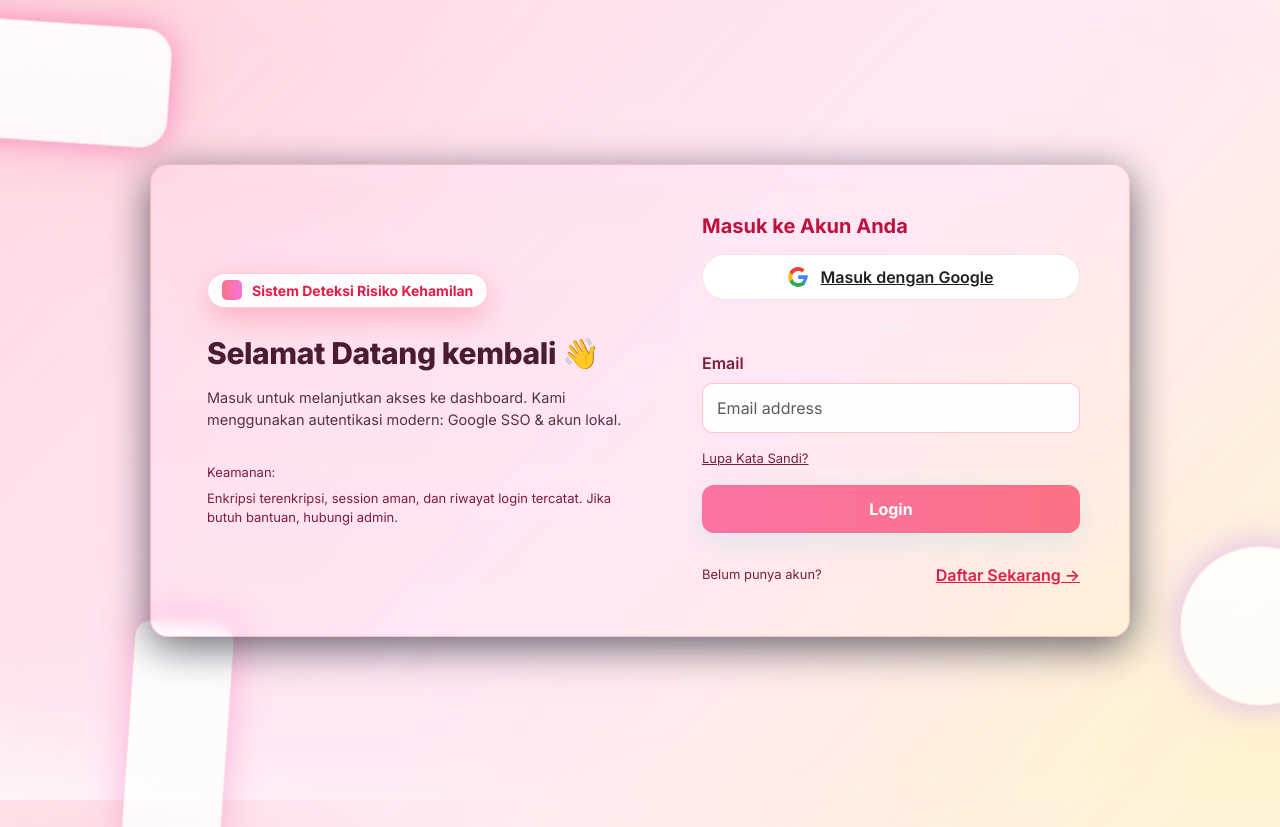
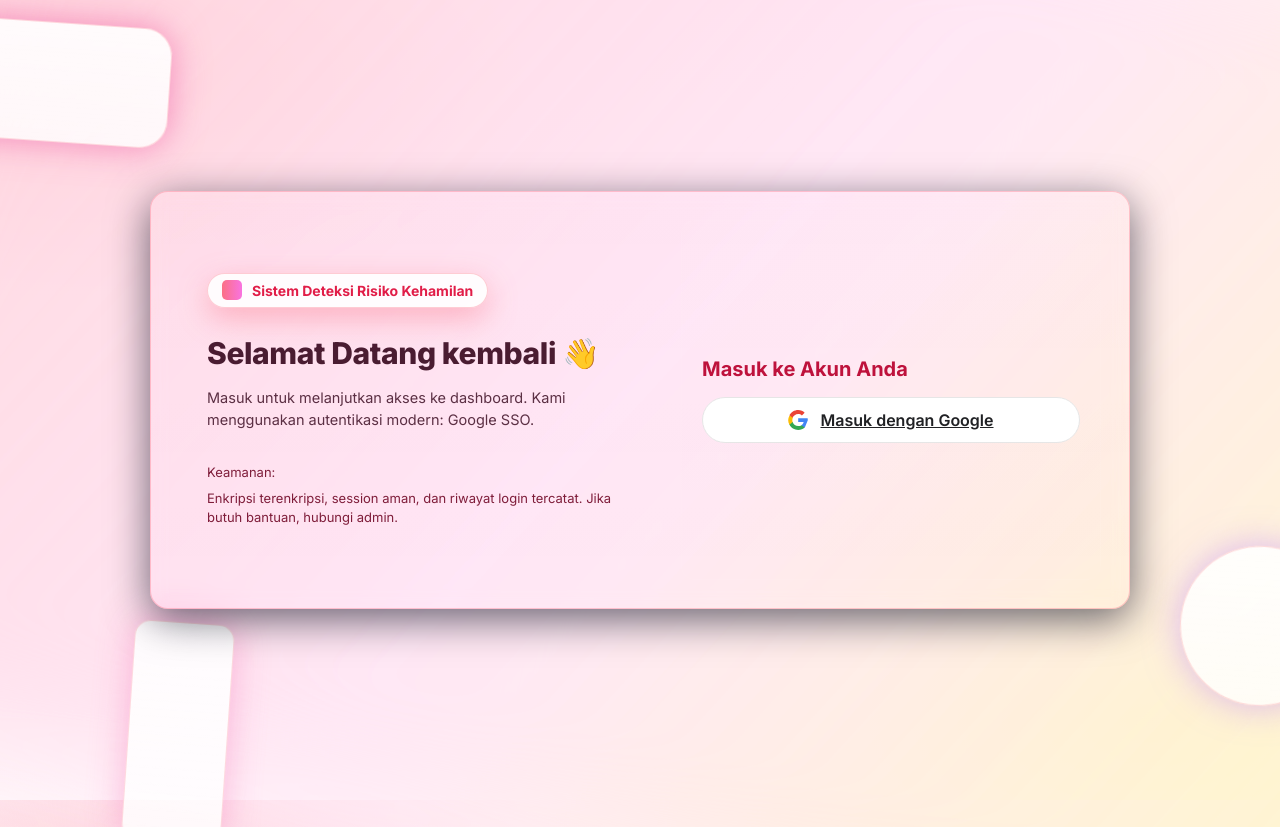
Before and after one commit to MiftahurRizqy/preeklamsia-dan-eklamsia, a Django app: page /accounts/login/ in a window 1280 px wide; the page is wider, and only the part inside the window is pictured. Shown: the top 827 px of that part. Run offline with Django 5.2, Linux system fonts and the light colour scheme; data comes from the database, SQL or seed files in the repository; some libraries are stand-ins or nearby versions.

Commit message:
Update login.html

```diff
--- a/templates/account/login.html
+++ b/templates/account/login.html
@@ -386,8 +386,8 @@
         </div>
 
         <h1 style="margin-top:12px">Selamat Datang kembali 👋</h1>
-        <p class="muted">Masuk untuk melanjutkan akses ke dashboard. Kami menggunakan autentikasi modern: Google SSO &
-          akun lokal.</p>
+        <p class="muted">Masuk untuk melanjutkan akses ke dashboard. Kami menggunakan autentikasi modern: Google SSO.
+        </p>
 
         <div style="margin-top:10px">
           <small class="muted">Keamanan:</small>
@@ -428,41 +428,8 @@
         {% endfor %}
         {% endif %}
 
-        <div class="divider-plain" aria-hidden="true"><span>atau</span></div>
+        <!-- Local login form removed as requested (Google only) -->
 
-        <!-- Local login form -->
-        <form class="login" method="POST" action="{% url 'account_login' %}" novalidate>
-          {% csrf_token %}
-
-          {% for field in form %}
-          {% if field.name != 'remember' %}
-          <div class="mb-3">
-            <label class="form-label" for="{{ field.id_for_label }}">{{ field.label }}</label>
-            {{ field|add_class:"form-control" }}
-            {% for error in field.errors %}
-            <div class="text-danger small mt-1">{{ error }}</div>
-            {% endfor %}
-          </div>
-          {% endif %}
-          {% endfor %}
-
-          <div class="d-flex justify-content-between align-items-center mb-3">
-            <a class="muted" href="{% url 'account_reset_password' %}">Lupa Kata Sandi?</a>
-            {% if form.remember %}
-            <div class="form-check">
-              {{ form.remember|add_class:"form-check-input" }}
-              <label class="form-check-label muted" for="{{ form.remember.id_for_label }}">Ingat Saya</label>
-            </div>
-            {% endif %}
-          </div>
-
-          <button class="btn btn-primary-custom w-100 mb-2" type="submit">{% trans "Login" %}</button>
-        </form>
-
-        <div style="display:flex; justify-content:space-between; align-items:center; gap:12px; margin-top:6px;">
-          <div class="muted">Belum punya akun?</div>
-          <a class="signup-link" href="{% url 'account_signup' %}">Daftar Sekarang →</a>
-        </div>
       </div>
     </div>
   </div>
```
